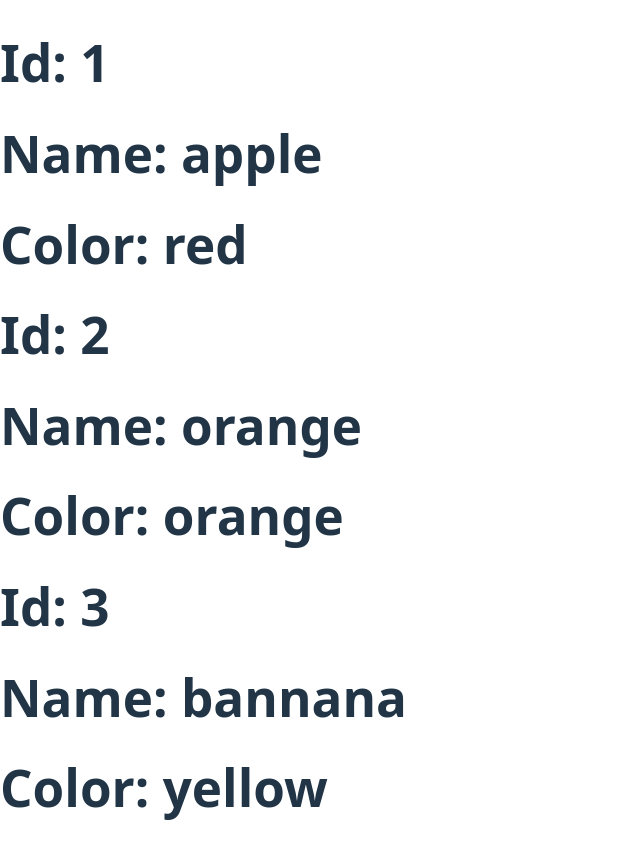
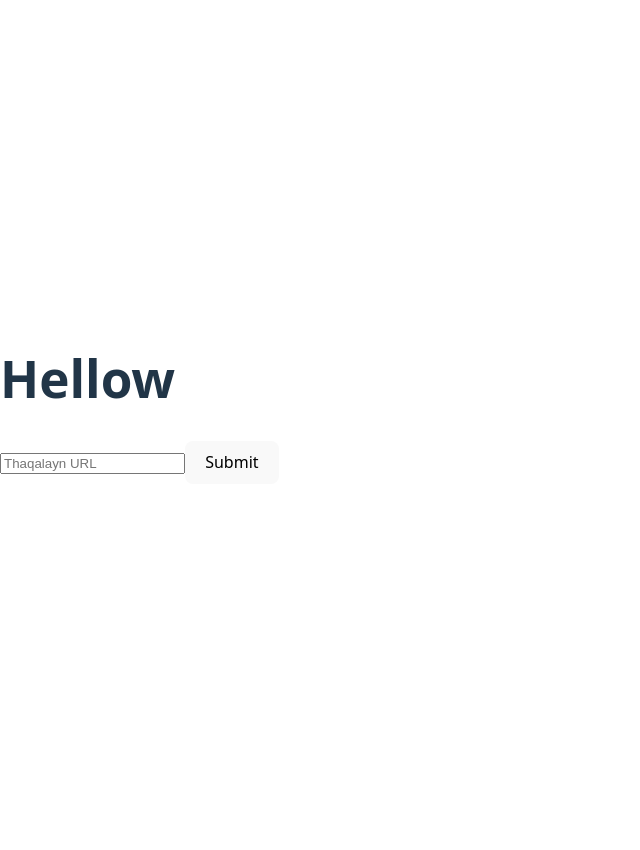
Before and after one commit to bulbinator/thaqalayn-noor, a React (Vite) app in the folder react/: page / in a window 1280 px wide. Shown: the whole page, without its empty margins (0-640 px from the left). After the commit the page ends 800 px from the top, so only its background shows below. Built offline with nearby package versions, Linux system fonts and the light colour scheme.

Commit message:
able to display chain

```diff
--- a/react/package.json
+++ b/react/package.json
@@ -10,6 +10,10 @@
     "preview": "vite preview"
   },
   "dependencies": {
+    "@chakra-ui/react": "^3.22.0",
+    "@emotion/react": "^11.14.0",
+    "@emotion/styled": "^11.14.1",
+    "framer-motion": "^12.23.6",
     "react": "^19.1.0",
     "react-dom": "^19.1.0"
   },
--- a/react/src/App.jsx
+++ b/react/src/App.jsx
@@ -1,5 +1,3 @@
-import React, { useState } from "react";
-import Message from "./components/Message";
 import Home from "./pages/Home";
 
 function App() {
--- /dev/null
+++ b/react/src/components/Chain.jsx
@@ -0,0 +1,13 @@
+import { useState } from "react";
+
+function Chain({ chain }) {
+  return (
+    <>
+      {chain.map((item, index) => (
+        <span key={index}>{item.title + " "}</span>
+      ))}
+    </>
+  );
+}
+
+export default Chain;
--- /dev/null
+++ b/react/src/components/HadithSearch.jsx
@@ -0,0 +1,30 @@
+import { useState } from "react";
+import { getChain } from "../services/api";
+
+function HadithSearch({onSubmit}) {
+  const [URL, setURL] = useState("");
+  const handleURLSubmit = (e) => {
+    e.preventDefault();
+    onSubmit(URL)
+  };
+
+  const handleURLChange = (e) => {
+    setURL(e.target.value);
+  };
+  return (
+    <>
+      <h1>Hellow</h1>
+      <form onSubmit={handleURLSubmit}>
+        <input
+          type="text"
+          placeholder="Thaqalayn URL"
+          value={URL}
+          onChange={handleURLChange}
+        ></input>
+        <button type="submit">Submit</button>
+      </form>
+    </>
+  );
+}
+
+export default HadithSearch;
--- a/react/src/components/Message.jsx
+++ /dev/null
@@ -1,11 +0,0 @@
-function Message({ fruit }) {
-  return (
-    <>
-      <h1>Id: {fruit.id}</h1>
-      <h1>Name: {fruit.name}</h1>
-      <h1>Color: {fruit.color}</h1>
-    </>
-  );
-}
-
-export default Message;
--- a/react/src/pages/Home.jsx
+++ b/react/src/pages/Home.jsx
@@ -1,14 +1,27 @@
-import Message from "../components/Message";
+import { use, useState } from "react";
+import Chain from "../components/Chain";
+import { getChain } from "../services/api";
+import HadithSearch from "../components/HadithSearch";
 
 function Home() {
-  let fruits = [
-    { id: 1, name: "apple", color: "red" },
-    { id: 2, name: "orange", color: "orange" },
-    { id: 3, name: "bannana", color: "yellow" },
-  ];
+  const [URL, setURL] = useState("");
+  const [chains, setChains] = useState([]);
+
+  const handleURLSubmit = async (submittedURL) => {
+    setURL(submittedURL);
+    setChains(await getChain(submittedURL));
+  };
+
   return (
     <>
-      {fruits.map((fruit) => (<Message fruit={fruit} key={fruit.id}></Message>))}
+      <HadithSearch onSubmit={handleURLSubmit}></HadithSearch>
+      {chains &&
+        chains.map((chain, index) => (
+          <>
+            <h3>Chain {index + 1}:</h3>
+            <Chain chain={chain} key={index}></Chain>
+          </>
+        ))}
     </>
   );
 }
--- /dev/null
+++ b/react/src/services/api.js
@@ -0,0 +1,17 @@
+const API_URL = "https://thaqalayn-noor-api.vercel.app";
+
+export const getChain = async (thaqURL) => {
+  try {
+    const response = await fetch(
+      `${API_URL}/chain?url=${encodeURIComponent(thaqURL)}`
+    );
+    if (!response.ok) {
+      throw new Error(`HTTP error! Status: ${response.status}`);
+    }
+    const data = await response.json();
+    return data;
+  } catch (error) {
+    console.error("Failed to fetch narrators:", error);
+    return [];
+  }
+};
```
Also changed, not shown: 1 other file (tests, documents, lock files or other folders).
